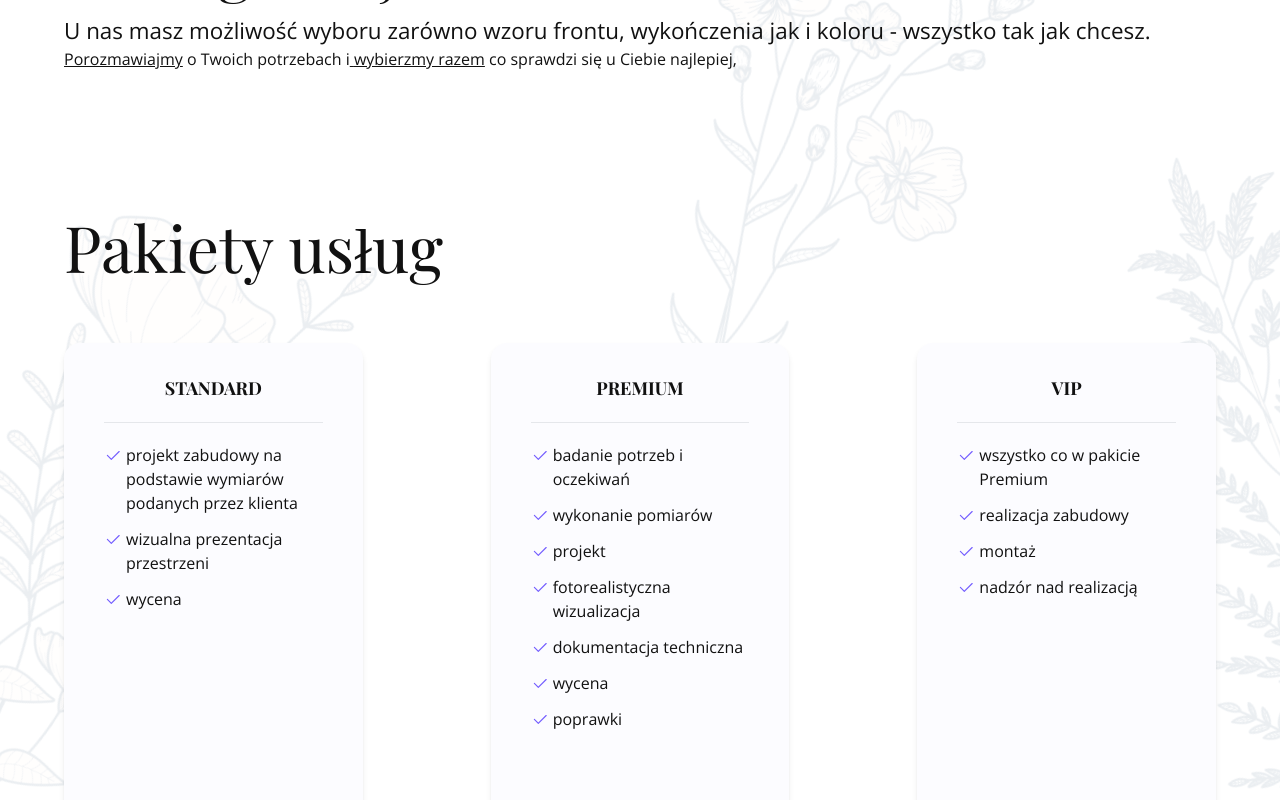
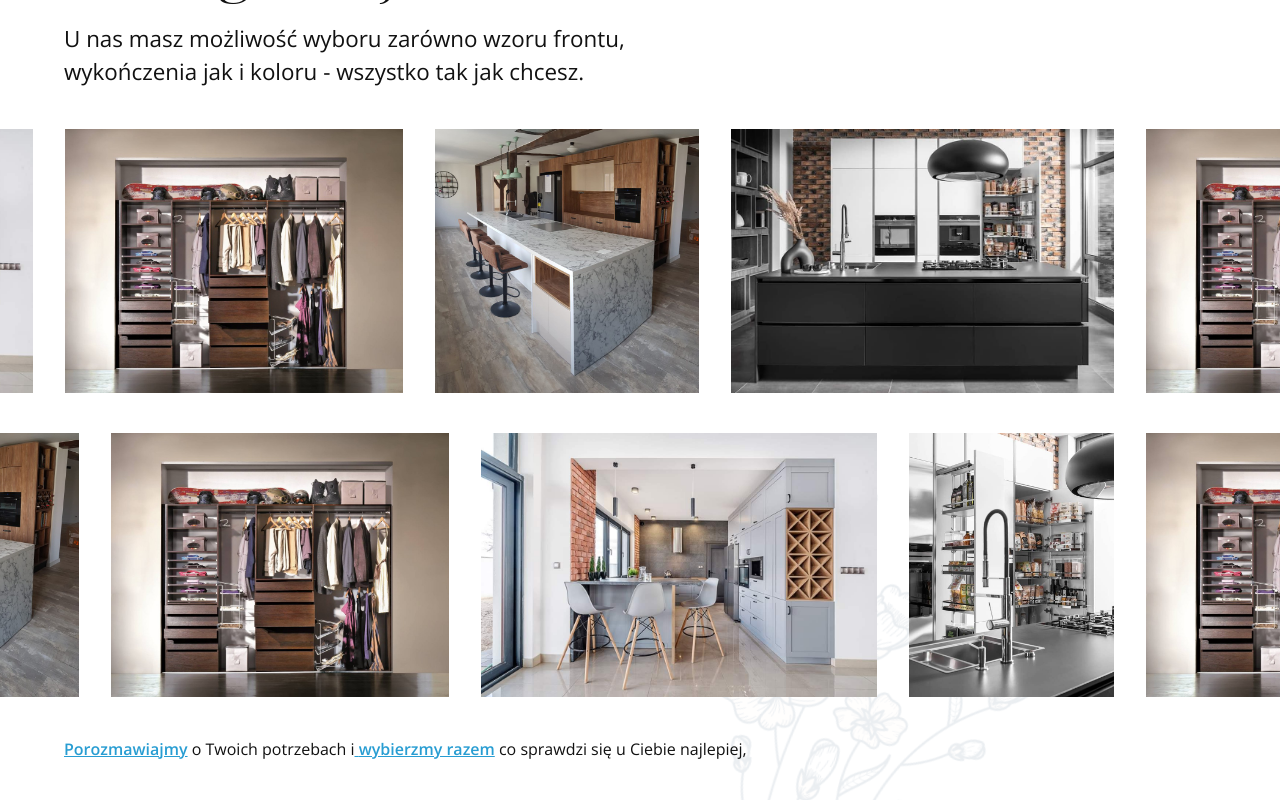
Before and after one commit to dencs08/aviorprojekt.pl, a React (Create React App) app: page / in a window 1280 px wide. Shown: the part 4340-5140 px from the top of the page. Built offline with nearby package versions, Linux system fonts and the light colour scheme.

Commit message:
add: OwnConfiguration.jsx images (dummy)

```diff
--- a/src/containers/own_configuration/OwnConfiguration.jsx
+++ b/src/containers/own_configuration/OwnConfiguration.jsx
@@ -1,26 +1,68 @@
 import React from "react";
 import "./own_configuration.scss";
+
+import center from "../../assets/project/foto8.jpg";
+import topLeft from "../../assets/project/kitchen1.jpg";
+import topRight from "../../assets/project/wardrobe1.jpg";
+import bottomLeft from "../../assets/project/countertop1.jpg";
+import bottomRight from "../../assets/project/3.jpg";
 
 const OwnConfiguration = () => {
   return (
     <section id="ownConfiguration" className="section-mt section-mb">
       <div className="content-wrapper">
         <div>
-          <h3 className="font-serif">
+          <h3 className="font-serif mb-2">
             <div>Własna</div>
             <div>Konfiguracja</div>
           </h3>
-          <h4>
+          <h4 className="w-full lg:w-3/6">
             U nas masz możliwość wyboru zarówno wzoru frontu, wykończenia jak i
             koloru - wszystko tak jak chcesz.
           </h4>
         </div>
-        <p className="offer">
-          <a href="#modal" className="underline">
+      </div>
+
+      <div className="mx-4 md:mx-6 lg:mx-10">
+        <div
+          className="configuration-row flex space-x-2 md:space-x-8 mb-6 md:mb-10 lg:ml-[-50vw] mt-4 md:mt-6 lg:mt-10 lg:w-[150vw] "
+          data-scroll
+          data-scroll-speed="-10"
+          data-scroll-direction="horizontal"
+        >
+          <img src={center} alt="" className="h-[33vh]" />
+          <img src={topLeft} alt="" className="h-[33vh] hidden sm:block" />
+          <img src={topRight} alt="" className="h-[33vh] hidden sm:block" />
+          <img src={bottomLeft} alt="" className="h-[33vh] hidden lg:block" />
+          <img src={bottomRight} alt="" className="h-[33vh] hidden lg:block" />
+          <img src={topRight} alt="" className="h-[33vh] hidden lg:block" />
+          <img src={bottomLeft} alt="" className="h-[33vh] hidden lg:block" />
+          <img src={bottomRight} alt="" className="h-[33vh] hidden lg:block" />
+        </div>
+        <div
+          className="configuration-row flex space-x-2 md:space-x-8 lg:ml-[-50vw] lg:w-[150vw] "
+          data-scroll
+          data-scroll-speed="10"
+          data-scroll-direction="horizontal"
+        >
+          <img src={bottomRight} alt="" className="h-[33vh]" />
+          <img src={bottomLeft} alt="" className="h-[33vh] hidden sm:block" />
+          <img src={topRight} alt="" className="h-[33vh] hidden sm:block" />
+          <img src={topLeft} alt="" className="h-[33vh] hidden lg:block" />
+          <img src={center} alt="" className="h-[33vh] hidden lg:block" />
+          <img src={topRight} alt="" className="h-[33vh] hidden lg:block" />
+          <img src={topLeft} alt="" className="h-[33vh] hidden lg:block" />
+          <img src={center} alt="" className="h-[33vh] hidden lg:block" />
+        </div>
+      </div>
+
+      <div className="content-wrapper">
+        <p className="offer mt-4 md:mt-6 lg:mt-10">
+          <a href="#modal" className="underline font-bold link-primary">
             Porozmawiajmy
           </a>{" "}
           o Twoich potrzebach i
-          <a href="#modal" className="underline">
+          <a href="#modal" className="underline font-bold link-primary">
             {" "}
             wybierzmy razem
           </a>{" "}
```
